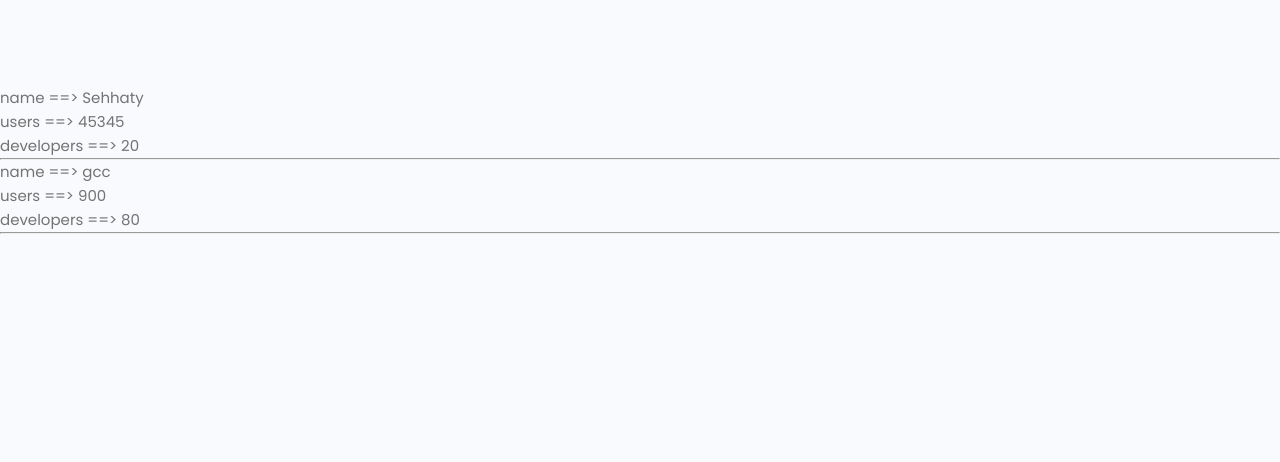
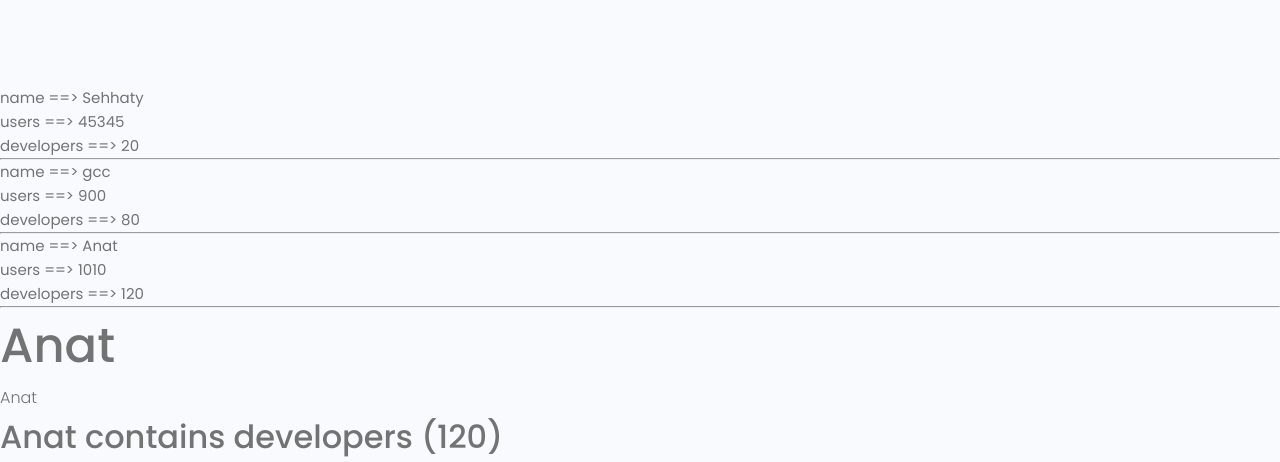
Before and after one commit to NagahShinawy/devsearch, a Django app: page /projects/1/ in a window 1280 px wide. Shown: the part 1708-2170 px from the top of the page. Before the commit the page ends 1942 px from the top, so only its background shows below. Run offline with Django 3.2, Linux system fonts and the light colour scheme; some libraries are stand-ins or nearby versions.

Commit message:
access list item by index. access dic value with key

```diff
--- a/apps/projects/templates/projects/single-project.html
+++ b/apps/projects/templates/projects/single-project.html
@@ -117,4 +117,9 @@
        <hr>
    {% endfor %}
 
+    <h1>Anat</h1>
+    <p>{{ apps.2.name }}</p>
+    {% if apps.2.developers > 100 %}
+            <h3>Anat contains developers ({{ apps.2.developers }})</h3>
+    {% endif %}
 {% endblock main %}
--- a/apps/projects/views.py
+++ b/apps/projects/views.py
@@ -17,7 +17,14 @@ def project(request, uuid):
         "users": 900,
         "developers": 80,
     }
-    apps = [sehhaty, gcc]
+
+    anat = {
+        "name": "Anat",
+        "users": 1010,
+        "developers": 120,
+    }
+
+    apps = [sehhaty, gcc, anat]
 
     return render(
         request,
```
